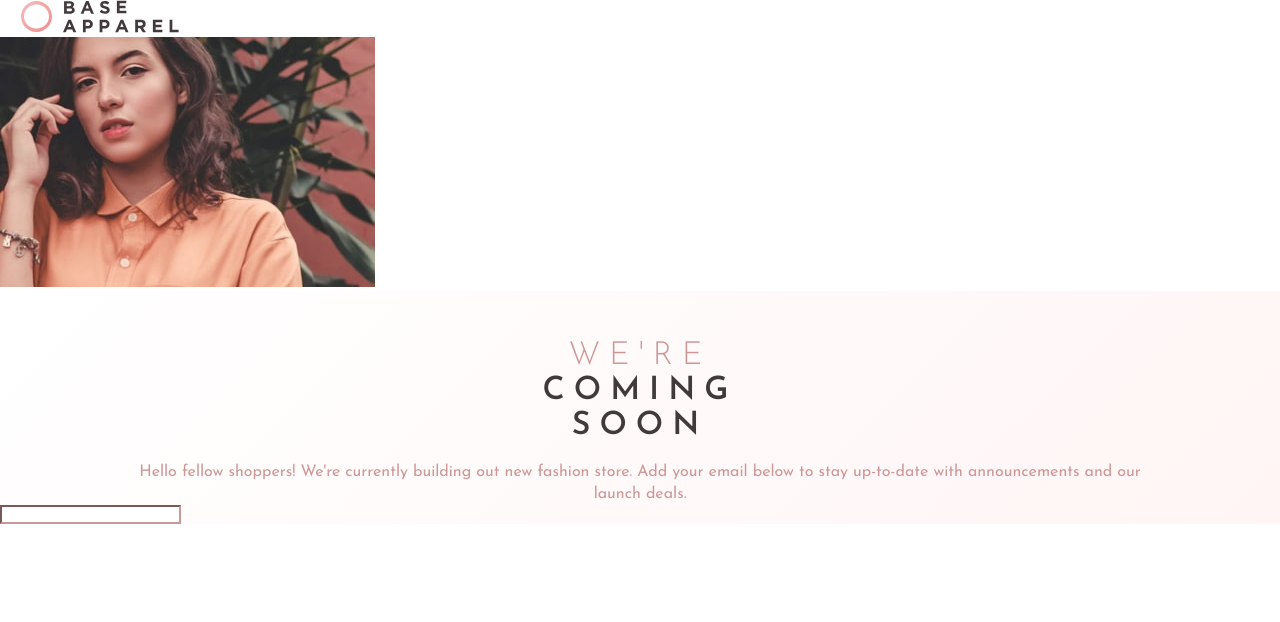
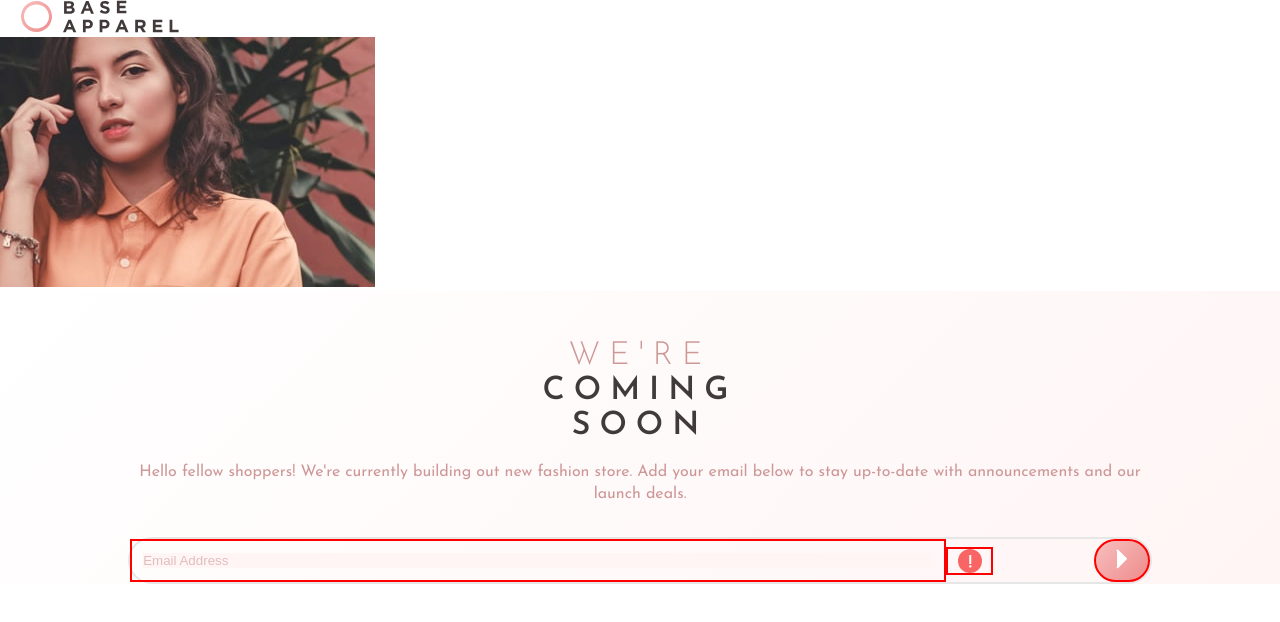
Before and after one commit to dev-praneet/base-apparel-coming-soon-master, a React (Create React App) app: page / in a window 1280 px wide. Shown: the top 622 px of the page. Built offline with nearby package versions, Linux system fonts and the light colour scheme.

Commit message:
gave basic skeleton and logic to the form component

```diff
--- a/src/Components/Content.js
+++ b/src/Components/Content.js
@@ -1,7 +1,8 @@
 import styled from 'styled-components';
+import Form from './Form'
 
 const Content = styled.div`
-background-image: linear-gradient(135deg, hsl(0, 0%, 100%), hsl(0, 100%, 98%));
+    background-image: linear-gradient(135deg, hsl(0, 0%, 100%), hsl(0, 100%, 98%));
 `;
 
 const H1 = styled.h1`
@@ -17,14 +18,14 @@ const Span = styled.span`
     text-align: center;
 `;
 
-    const P = styled.p`
+const P = styled.p`
     letter-spacing: 9px;
     line-height: 1.1;
     text-align: center;
     color: ${props => props.theme.color.darkGrayishRed};
 `;
 
-    const Text = styled.p`
+const Text = styled.p`
     max-width: 80%;
     margin: 0 auto;
     text-align: center;
@@ -55,7 +56,8 @@ export default () => {
             <Text>
                 Hello fellow shoppers! We're currently building out new fashion store. Add your email below to stay up-to-date with announcements and our launch deals.
             </Text>
-            <Input type='email'/>
+            <Dummy height='2em' />
+            <Form />
         </Content>
     )
 }
--- /dev/null
+++ b/src/Components/Form.js
@@ -0,0 +1,85 @@
+import { useState } from 'react';
+import styled from 'styled-components';
+import { ReactComponent as Arrow} from '../images/icon-arrow.svg'
+import { ReactComponent as Error} from '../images/icon-error.svg'
+
+const Form = styled.div`
+ display: flex;
+ max-width: 80%;
+ margin: 0 auto;
+//  margin-left: 50%;
+//  transform: translateX(-50%);
+ border: 2px solid hsl(0, 0%, 90%);
+ border-radius: 2em;
+`;
+
+const EmailBox = styled.div`
+    flex-basis: 80%;
+    padding: 0.7em;
+    border: 2px solid red;
+`;
+
+const Input = styled.input.attrs(props => ({type: 'email', placeholder: 'Email Address', value: props.value, onChange: props.onChange}))`
+    width: 100%;
+    border: 0;
+    background-color: hsl(0, 100%, 98%);
+
+    &:focus {
+        outline: none;
+    }
+
+    &::placeholder {
+        color: ${props => props.theme.color.desaturatedRed};
+        opacity: 0.6;
+    }
+
+    &:focus::placeholder {
+        opacity: 0.9;
+    }
+`;
+
+const ErrorBox = styled.div`
+    align-self: center;
+    padding: 0 0.6em;
+    border: 2px solid red;
+`;
+
+const Submit = styled.button.attrs(props => ({onClick: props.onClick}))`
+    align-self: stretch;
+    margin-left: auto;
+    padding: 0.5em 1.5em;
+    // background-color: ${props => props.theme.color.desaturatedRed};
+    background-image: linear-gradient(135deg, hsl(0, 80%, 86%), hsl(0, 74%, 74%));
+    border: 2px solid red;
+    border-radius: 5em;
+`;
+
+export default () => {
+    const testRegex = /^\w+([\.-]?\w+)*@\w+([\.-]?\w+)*(\.\w{2,3})+$/;
+    const [email, setEmail] = useState();
+    const [error, setError] = useState(false);
+    function submitHandler() {
+        if (!testRegex.test(email)) {
+            setError(true);
+        } else {
+            setError(false);
+        }
+    };
+
+    return(
+        <Form>
+            <EmailBox>
+                <Input
+                    value={email}
+                    onChange={event => {setEmail(event.target.value); console.log('The email is ', event.target.value)}}
+                />
+            </EmailBox>
+            <ErrorBox><Error display='block'/></ErrorBox>
+            <Submit onClick={submitHandler}>
+                <Arrow fill='white'/>
+            </Submit>
+            <div>
+            </div>
+        </Form>
+    )
+}
```
Also changed, not shown: src/images/icon-arrow.svg.
